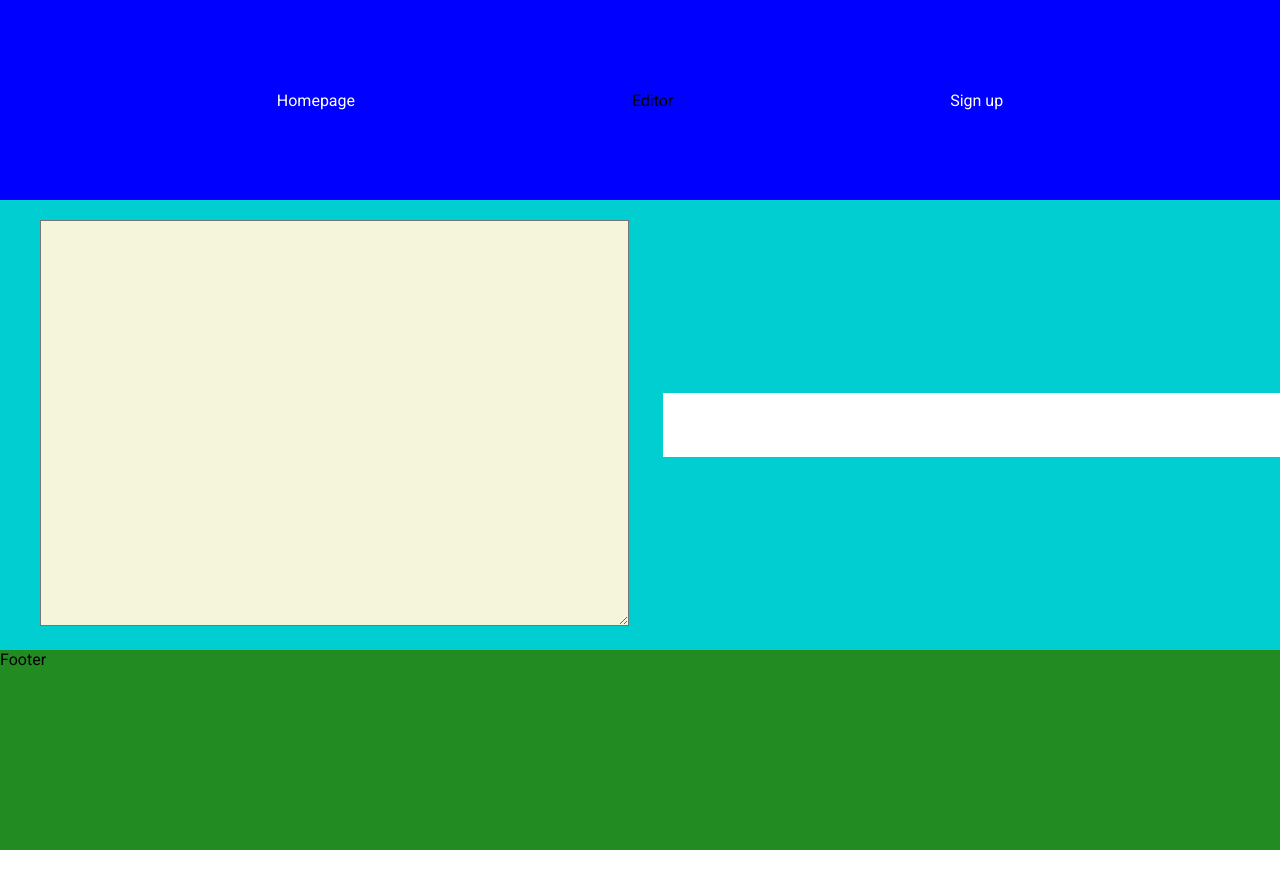
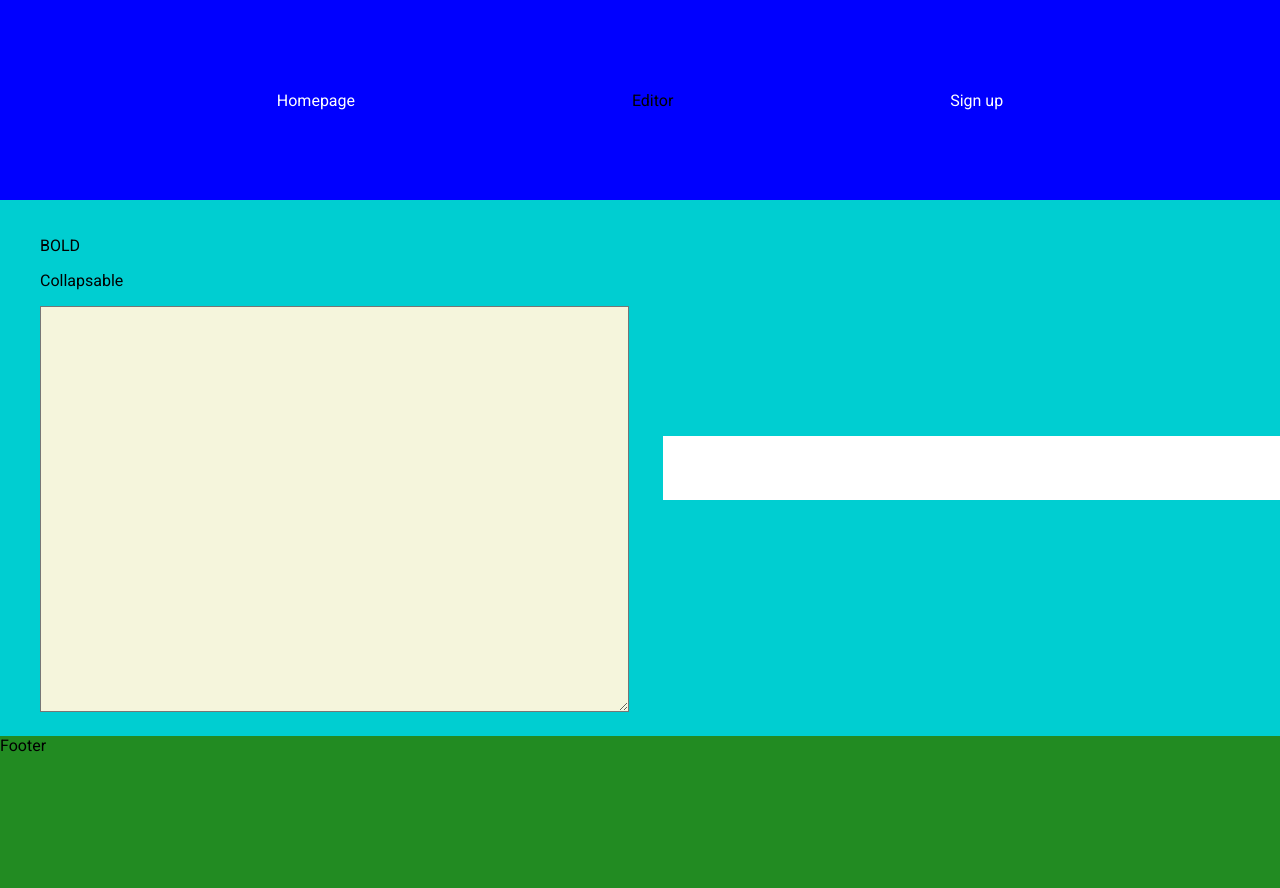
Before and after one commit to NorbertKoziana/GitPen, a React (Create React App) app in the folder frontend/: page /editor in a window 1280 px wide. Shown: the top 888 px of the page. Before the commit the page ends 850 px from the top, so only its background shows below. Built offline with nearby package versions, Linux system fonts and the light colour scheme; no server answers.

Commit message:
Started implmenting readme editor functionality

```diff
--- a/frontend/src/components/EditorPage.js
+++ b/frontend/src/components/EditorPage.js
@@ -17,6 +17,21 @@ function EditorPage(){
     const readmeId = location ? location.readmeId : null;
 
     const {handleOpenPopup} = usePopup();
+
+    const textareaSelection = useRef({
+        start: null,
+        end: null
+    })
+
+    useEffect(() => {
+        let textarea = document.querySelector(".editor-input");
+        if(textareaSelection.current.start !== null){
+            textarea.focus();
+            textarea.setSelectionRange(textareaSelection.current.start, textareaSelection.current.end)
+            textareaSelection.current.start = null;
+        }
+
+    }, [editorInput])
 
     useEffect(() => {
         async function fetchData(){
@@ -129,13 +144,55 @@ function EditorPage(){
         )
     }
 
+    function addBold(){
+        let textarea = document.querySelector(".editor-input");
+
+        let before = textarea.value.slice(0, textarea.selectionStart);
+        let selected = textarea.value.slice(textarea.selectionStart, textarea.selectionEnd);
+        let after = textarea.value.slice(textarea.selectionEnd, textarea.value.length);
+
+        textareaSelection.current.start = textarea.selectionStart;
+        textareaSelection.current.end = textarea.selectionEnd + 2;
+
+        setEditorInput(before + "*" + selected + "*" + after)
+    }
+
+    function addCollapsableItems(){
+        let textarea = document.querySelector(".editor-input");
+
+        let before = textarea.value.slice(0, textarea.selectionStart);
+
+        let generated =
+`<details>
+  <summary>Markdown</summary>
+
+- <kbd>[Markdown Editor](https://binarytree.dev/me)</kbd>
+- <kbd>[Table Of Content](https://binarytree.dev/toc)</kbd>
+- <kbd>[Markdown Table Generator](https://binarytree.dev/md_table_generator)</kbd>
+
+</details>`
+
+        let after = textarea.value.slice(textarea.selectionStart, textarea.value.length);
+
+        textareaSelection.current.start = textarea.selectionStart;
+        textareaSelection.current.end = textarea.selectionStart + generated.length;
+
+        setEditorInput(before + generated + after)
+    }
+
+    console.log(textareaSelection.current)
+
     return (
         <>
             {location && generateUpdateButton()}
             <div className='editor-page'>
-                <form className='editor-form' onSubmit={e => e.preventDefault()}>
-                    <textarea className='editor-input' name='editor' value={editorInput} onChange={handleFormChange} />
-                </form>
+                <div className='editor-form'>
+                    <p onClick={addBold}>BOLD</p>
+                    <p onClick={addCollapsableItems}>Collapsable</p>
+                    <form onSubmit={e => e.preventDefault()}>
+                        <textarea className='editor-input' name='editor' value={editorInput} onChange={handleFormChange} />
+                    </form>
+                </div>
                 <div className='editor-preview markdown-body'
                     dangerouslySetInnerHTML={markup}
                 />
```
